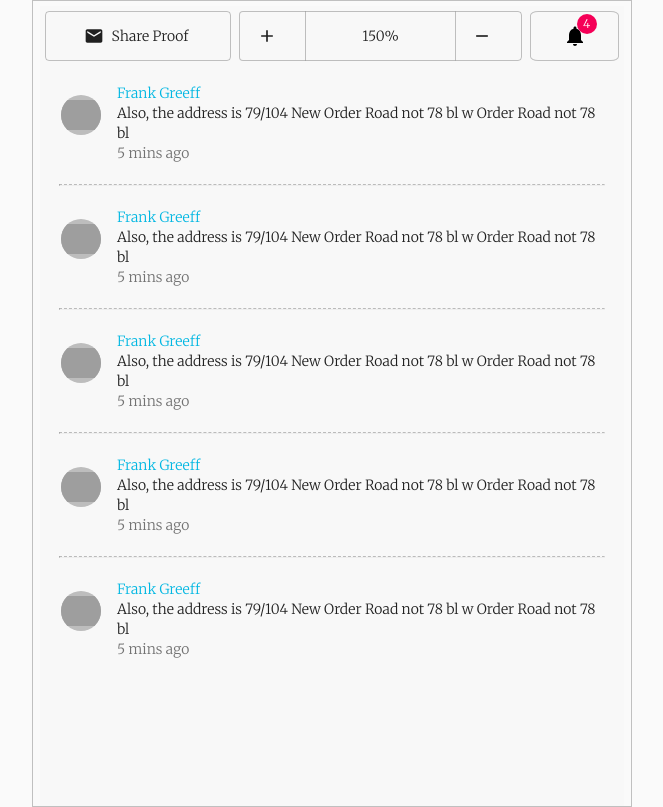
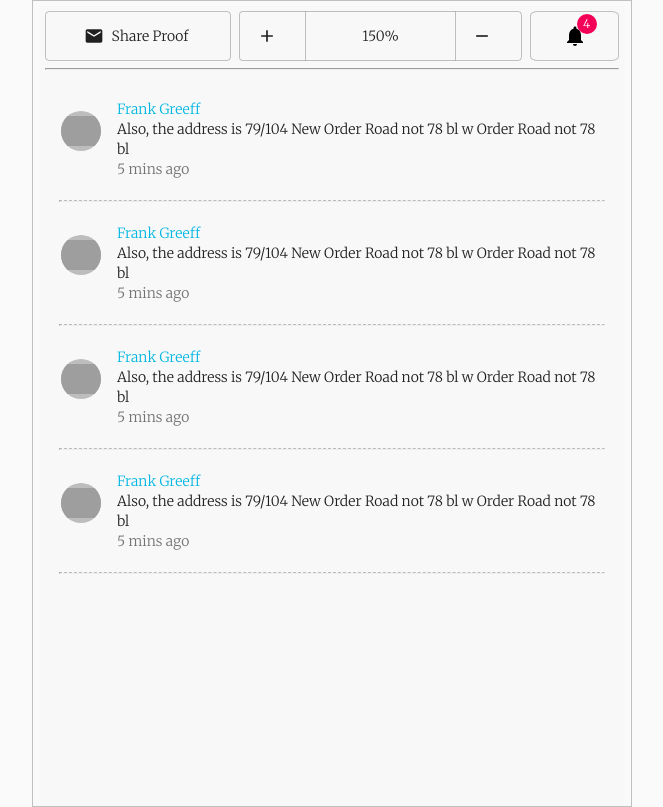
Before and after one commit to shishirkaji/testrealhub, a React (Create React App) app: page / in a window 1280 px wide. Shown: the whole page, without its empty margins (308-971 px from the left). Built offline with nearby package versions, Linux system fonts and the light colour scheme; grey boxes are pictures that could not be loaded.

Commit message:
error fix and also the api call done

```diff
--- a/src/App.js
+++ b/src/App.js
@@ -2,7 +2,11 @@
 import ArtworkComments from "./components/ArtworkComments/ArtworkComments";
 import { createMuiTheme } from "@material-ui/core/styles";
 import { ThemeProvider } from "@material-ui/styles";
-function App() {
+import { useEffect, useState } from 'react'
+import callingApi from './data'
+import { GlobalProvider } from "./context/GlobalState";
+
+const App = () => {
   const theme = createMuiTheme({
     typography: {
       fontFamily: [
@@ -15,11 +19,20 @@ function App() {
       ].join(","),
     },
   });
+  // useEffect(() => {
+  //   callingApi().then(res => {
+  //     console.log(res)
+  //     setState({ ...state, comments: res, loading: false })
+  //   })
+
+  // }, [])
   return (
-    <ThemeProvider theme={theme}>
-      <ArtworkComments />
-    </ThemeProvider>
-  );
+    <GlobalProvider>
+      <ThemeProvider theme={theme}>
+        <ArtworkComments  />
+      </ThemeProvider>
+    </GlobalProvider>
+  )
 }
 
-export default App;
+export default App
--- a/src/components/ArtworkComments/ArtworkComments.js
+++ b/src/components/ArtworkComments/ArtworkComments.js
@@ -1,5 +1,4 @@
 import React, { useEffect, useState, Fragment } from "react";
-import Grid from "@material-ui/core/Grid";
 import "./style.css";
 import CssBaseline from "@material-ui/core/CssBaseline";
 import Container from "@material-ui/core/Container";
@@ -9,11 +8,12 @@ const ArtworkComments = () => {
   return (
     <Fragment>
       <CssBaseline />
-      <Container maxWidth="sm" style ={{border:"1px solid rgba(0, 0, 0, 0.23)", paddingRight:"7px", paddingLeft:"7px"}}>
+      <Container maxWidth="sm" style={{ border: "1px solid rgba(0, 0, 0, 0.23)", paddingRight: "7px", paddingLeft: "7px" }}>
         <div className="gen_bg">
           {/* create a top bar */}
           <Header />
-          <Comment/>
+          <hr />
+          <Comment />
         </div>
       </Container>
     </Fragment>
--- a/src/components/ArtworkComments/partials/Comment.js
+++ b/src/components/ArtworkComments/partials/Comment.js
@@ -1,16 +1,22 @@
-import React from 'react'
+import React, { useContext, useEffect } from 'react'
 import Typography from "@material-ui/core/Typography";
 import List from '@material-ui/core/List'
 import ListItem from '@material-ui/core/ListItem'
 import ListItemText from '@material-ui/core/ListItemText'
 import ListItemAvatar from '@material-ui/core/ListItemAvatar'
 import Avatar from '@material-ui/core/Avatar'
-import Divider from '@material-ui/core/Divider'
-import ImageIcon from '@material-ui/icons/Image'
-import WorkIcon from '@material-ui/icons/Work';
 import { makeStyles } from "@material-ui/core/styles";
-import BeachAccessIcon from '@material-ui/icons/BeachAccess';
+import { GlobalContext } from "./../../../context/GlobalState";
 const Comment = () => {
+    const { state, getCommentData } = useContext(GlobalContext);
+    useEffect(() => {
+        getCommentData();
+        console.log(state.comments)
+    }, [])
+    useEffect(() => {
+
+        console.log(state.comments)
+    }, [state.comments])
     const useStyles = makeStyles((theme) => ({
         root: {
             width: '100%',
@@ -49,17 +55,19 @@ const Comment = () => {
                             <img className={classes.thumbnail} src="https://realhub.s3-ap-southeast-2.amazonaws.com/storage/development/images/files/000/001/014/staffphotos_%286_of_14%29_square_headshot_200x200.jpg?1490158017" />
                         </Avatar>
                     </ListItemAvatar>
-                    <ListItemText primary={<Typography
-                        // component="p"
+                    <ListItemText primary={
+                        <Typography
+                            component="span"
                             variant="body2"
                             className={classes.inline}
                             style={{ color: "#02b7e2" }}
                         >
                             Frank Greeff
-              </Typography>} secondary={
+                        </Typography>}
+                        secondary={
                             <React.Fragment>
                                 <Typography
-                                    // component="p"
+                                    component="span"
                                     variant="body2"
                                     className={classes.inline}
                                     color="textPrimary"
@@ -69,6 +77,7 @@ const Comment = () => {
                                 </Typography>
                                 <br></br>
                                 <Typography
+                                    component="span"
                                     variant="body2"
                                     className={classes.inline}
                                     color="textSecondary"
@@ -78,7 +87,6 @@ const Comment = () => {
                             </React.Fragment>
                         } />
                 </ListItem>
-                {/* <Divider variant="fullWidth" component="li" /> */}
                 <hr className={classes.dashed} />
                 <ListItem>
                     <ListItemAvatar style={{ top: "-8px", position: "relative" }}>
@@ -86,17 +94,19 @@ const Comment = () => {
                             <img className={classes.thumbnail} src="https://realhub.s3-ap-southeast-2.amazonaws.com/storage/development/images/files/000/001/014/staffphotos_%286_of_14%29_square_headshot_200x200.jpg?1490158017" />
                         </Avatar>
                     </ListItemAvatar>
-                    <ListItemText primary={<Typography
-                        // component="p"
+                    <ListItemText primary={
+                        <Typography
+                            component="span"
                             variant="body2"
                             className={classes.inline}
                             style={{ color: "#02b7e2" }}
                         >
                             Frank Greeff
-              </Typography>} secondary={
+                        </Typography>}
+                        secondary={
                             <React.Fragment>
                                 <Typography
-                                    // component="p"
+                                    component="span"
                                     variant="body2"
                                     className={classes.inline}
                                     color="textPrimary"
@@ -106,6 +116,7 @@ const Comment = () => {
                                 </Typography>
                                 <br></br>
                                 <Typography
+                                    component="span"
                                     variant="body2"
                                     className={classes.inline}
                                     color="textSecondary"
@@ -115,7 +126,6 @@ const Comment = () => {
                             </React.Fragment>
                         } />
                 </ListItem>
-                {/* <Divider variant="fullWidth" component="li" /> */}
                 <hr className={classes.dashed} />
                 <ListItem>
                     <ListItemAvatar style={{ top: "-8px", position: "relative" }}>
@@ -123,17 +133,19 @@ const Comment = () => {
                             <img className={classes.thumbnail} src="https://realhub.s3-ap-southeast-2.amazonaws.com/storage/development/images/files/000/001/014/staffphotos_%286_of_14%29_square_headshot_200x200.jpg?1490158017" />
                         </Avatar>
                     </ListItemAvatar>
-                    <ListItemText primary={<Typography
-                        // component="p"
+                    <ListItemText primary={
+                        <Typography
+                            component="span"
                             variant="body2"
                             className={classes.inline}
                             style={{ color: "#02b7e2" }}
                         >
                             Frank Greeff
-              </Typography>} secondary={
+                        </Typography>}
+                        secondary={
                             <React.Fragment>
                                 <Typography
-                                    // component="p"
+                                    component="span"
                                     variant="body2"
                                     className={classes.inline}
                                     color="textPrimary"
@@ -143,6 +155,7 @@ const Comment = () => {
                                 </Typography>
                                 <br></br>
                                 <Typography
+                                    component="span"
                                     variant="body2"
                                     className={classes.inline}
                                     color="textSecondary"
@@ -152,7 +165,6 @@ const Comment = () => {
                             </React.Fragment>
                         } />
                 </ListItem>
-                {/* <Divider variant="fullWidth" component="li" /> */}
                 <hr className={classes.dashed} />
                 <ListItem>
                     <ListItemAvatar style={{ top: "-8px", position: "relative" }}>
@@ -160,17 +172,19 @@ const Comment = () => {
                             <img className={classes.thumbnail} src="https://realhub.s3-ap-southeast-2.amazonaws.com/storage/development/images/files/000/001/014/staffphotos_%286_of_14%29_square_headshot_200x200.jpg?1490158017" />
                         </Avatar>
                     </ListItemAvatar>
-                    <ListItemText primary={<Typography
-                        // component="p"
+                    <ListItemText primary={
+                        <Typography
+                            component="span"
                             variant="body2"
                             className={classes.inline}
                             style={{ color: "#02b7e2" }}
                         >
                             Frank Greeff
-              </Typography>} secondary={
+                        </Typography>}
+                        secondary={
                             <React.Fragment>
                                 <Typography
-                                    // component="p"
+                                    component="span"
                                     variant="body2"
                                     className={classes.inline}
                                     color="textPrimary"
@@ -180,6 +194,7 @@ const Comment = () => {
                                 </Typography>
                                 <br></br>
                                 <Typography
+                                    component="span"
                                     variant="body2"
                                     className={classes.inline}
                                     color="textSecondary"
@@ -189,43 +204,7 @@ const Comment = () => {
                             </React.Fragment>
                         } />
                 </ListItem>
-                {/* <Divider variant="fullWidth" component="li" /> */}
                 <hr className={classes.dashed} />
-                <ListItem>
-                    <ListItemAvatar style={{ top: "-8px", position: "relative" }}>
-                        <Avatar>
-                            <img className={classes.thumbnail} src="https://realhub.s3-ap-southeast-2.amazonaws.com/storage/development/images/files/000/001/014/staffphotos_%286_of_14%29_square_headshot_200x200.jpg?1490158017" />
-                        </Avatar>
-                    </ListItemAvatar>
-                    <ListItemText primary={<Typography
-                        // component="p"
-                        variant="body2"
-                        className={classes.inline}
-                        style={{ color: "#02b7e2" }}
-                    >
-                        Frank Greeff
-              </Typography>} secondary={
-                            <React.Fragment>
-                                <Typography
-                                    // component="p"
-                                    variant="body2"
-                                    className={classes.inline}
-                                    color="textPrimary"
-                                >
-                                    Also, the address is 79/104 New Order Road not 78 bl
-                                    w Order Road not 78 bl
-              </Typography>
-                                <br></br>
-                                <Typography
-                                    variant="body2"
-                                    className={classes.inline}
-                                    color="textSecondary"
-                                >
-                                    5 mins ago
-              </Typography>
-                            </React.Fragment>
-                        } />
-                </ListItem>
 
             </List></div>
     )
--- /dev/null
+++ b/src/context/AppReducer.js
@@ -0,0 +1,12 @@
+export default (state, action) => {
+    switch (action.type) {
+        case "SET_COMMENT":
+            return {
+                ...state,
+                comments: action.payload,
+                // loading: false
+            };
+        default:
+            return state;
+    }
+};
--- /dev/null
+++ b/src/context/GlobalState.js
@@ -0,0 +1,31 @@
+import React, { createContext, useReducer } from "react";
+import AppReducer from './AppReducer'
+import callingApi from './../data'
+const initialState = {
+    loading: true,
+    comments: null
+};
+export const GlobalContext = createContext(initialState);
+export const GlobalProvider = ({ children }) => {
+    const [state, dispatch] = useReducer(AppReducer, initialState);
+    const getCommentData = (value) => {
+        // making api call
+        callingApi().then(res => {
+            dispatch({
+                type: "SET_COMMENT",
+                payload: res
+            });
+        })
+
+    };
+    return (
+        <GlobalContext.Provider
+            value={{
+                state: state,
+                getCommentData
+            }}
+        >
+            {children}
+        </GlobalContext.Provider>
+    );
+}
--- /dev/null
+++ b/src/data.js
@@ -0,0 +1,164 @@
+const data =
+	[
+		{
+			"id": 36,
+			"artwork_id": 941,
+			"user_id": 10,
+			"body": "Also, the address is 79/104 New Order Road not 78",
+			"acknowledged": false,
+			"dates": {
+				"created": {
+					"date_time": "13/06/2017 09:16"
+				}
+			},
+			"user": {
+				"first_name": "Frank",
+				"last_name": "Greeff",
+				"deleted": null,
+				"email": "admin@agency.com",
+				"sign_in_count": 947,
+				"username": "admin@agency.com",
+				"id": 10,
+				"full_name": "Frank Greeff",
+				"image": {
+					"id": 1014,
+					"user_id": 10,
+					"imageable_id": 10,
+					"imageable_type": "User",
+					"image_type": "photo",
+					"sort": null,
+					"contributor_id": null,
+					"provider_id": null,
+					"data": null,
+					"private": true,
+					"size": {
+						"preview": {
+							"width": 900,
+							"height": 900,
+							"resize_ratio": 2.851111111111111
+						},
+						"original": {
+							"width": 2566,
+							"height": 2566,
+							"resize_ratio": 1
+						}
+					},
+					"original_url": "https://realhub.s3-ap-southeast-2.amazonaws.com/storage/development/images/files/000/001/014/staffphotos_%286_of_14%29_square_original.jpg?1490158017",
+					"large_url": "https://realhub.s3-ap-southeast-2.amazonaws.com/storage/development/images/files/000/001/014/staffphotos_%286_of_14%29_square_preserved_1200x900.jpg?1490158017",
+					"thumb_url": "https://realhub.s3-ap-southeast-2.amazonaws.com/storage/development/images/files/000/001/014/staffphotos_%286_of_14%29_square_headshot_200x200.jpg?1490158017",
+					"square_url": "https://realhub.s3-ap-southeast-2.amazonaws.com/storage/development/images/files/000/001/014/staffphotos_%286_of_14%29_square_headshot_400x400.jpg?1490158017"
+				}
+			}
+		},
+		{
+			"id": 35,
+			"artwork_id": 941,
+			"user_id": 10,
+			"body": "Looks pretty good but could you please move the image to the left.",
+			"acknowledged": false,
+			"dates": {
+				"created": {
+					"date_time": "13/06/2017 09:16"
+				}
+			},
+			"user": {
+				"first_name": "Frank",
+				"last_name": "Greeff",
+				"deleted": null,
+				"email": "admin@agency.com",
+				"sign_in_count": 947,
+				"username": "admin@agency.com",
+				"id": 10,
+				"full_name": "Frank Greeff",
+				"image": {
+					"id": 1014,
+					"user_id": 10,
+					"imageable_id": 10,
+					"imageable_type": "User",
+					"image_type": "photo",
+					"sort": null,
+					"contributor_id": null,
+					"provider_id": null,
+					"data": null,
+					"private": true,
+					"size": {
+						"preview": {
+							"width": 900,
+							"height": 900,
+							"resize_ratio": 2.851111111111111
+						},
+						"original": {
+							"width": 2566,
+							"height": 2566,
+							"resize_ratio": 1
+						}
+					},
+					"original_url": "https://realhub.s3-ap-southeast-2.amazonaws.com/storage/development/images/files/000/001/014/staffphotos_%286_of_14%29_square_original.jpg?1490158017",
+					"large_url": "https://realhub.s3-ap-southeast-2.amazonaws.com/storage/development/images/files/000/001/014/staffphotos_%286_of_14%29_square_preserved_1200x900.jpg?1490158017",
+					"thumb_url": "https://realhub.s3-ap-southeast-2.amazonaws.com/storage/development/images/files/000/001/014/staffphotos_%286_of_14%29_square_headshot_200x200.jpg?1490158017",
+					"square_url": "https://realhub.s3-ap-southeast-2.amazonaws.com/storage/development/images/files/000/001/014/staffphotos_%286_of_14%29_square_headshot_400x400.jpg?1490158017"
+				}
+			}
+		},
+		{
+			"id": 34,
+			"artwork_id": 941,
+			"user_id": 29,
+			"body": "Please review artwork and let me know if you require any changes.",
+			"acknowledged": true,
+			"dates": {
+				"created": {
+					"date_time": "13/06/2017 09:12"
+				}
+			},
+			"user": {
+				"first_name": "Darrell",
+				"last_name": "Gardiner",
+				"deleted": null,
+				"email": "darrell.gardiner@gmail.com",
+				"sign_in_count": 8,
+				"username": "darrell.gardiner@gmail.com.au",
+				"id": 29,
+				"full_name": "Darrell Gardiner",
+				"image": {
+					"id": 1013,
+					"user_id": 10,
+					"imageable_id": 29,
+					"imageable_type": "User",
+					"image_type": "photo",
+					"sort": null,
+					"contributor_id": null,
+					"provider_id": null,
+					"data": null,
+					"private": true,
+					"size": {
+						"preview": {
+							"width": 900,
+							"height": 900,
+							"resize_ratio": 3.0944444444444446
+						},
+						"original": {
+							"width": 2785,
+							"height": 2785,
+							"resize_ratio": 1
+						}
+					},
+					"original_url": "https://realhub.s3-ap-southeast-2.amazonaws.com/storage/development/images/files/000/001/013/staffphotos_%287_of_14%29_square_original.jpg?1490158004",
+					"large_url": "https://realhub.s3-ap-southeast-2.amazonaws.com/storage/development/images/files/000/001/013/staffphotos_%287_of_14%29_square_preserved_1200x900.jpg?1490158004",
+					"thumb_url": "https://realhub.s3-ap-southeast-2.amazonaws.com/storage/development/images/files/000/001/013/staffphotos_%287_of_14%29_square_headshot_200x200.jpg?1490158004",
+					"square_url": "https://realhub.s3-ap-southeast-2.amazonaws.com/storage/development/images/files/000/001/013/staffphotos_%287_of_14%29_square_headshot_400x400.jpg?1490158004"
+				}
+			}
+		}
+	]
+const callingApi = () => {
+	return new Promise((resolve) => {
+		setTimeout(() => {
+			return resolve(data)
+		}, 1000)
+	}
+
+	)
+
+}
+export default callingApi;
```
Lines whose indentation alone changed are shown as unchanged.
